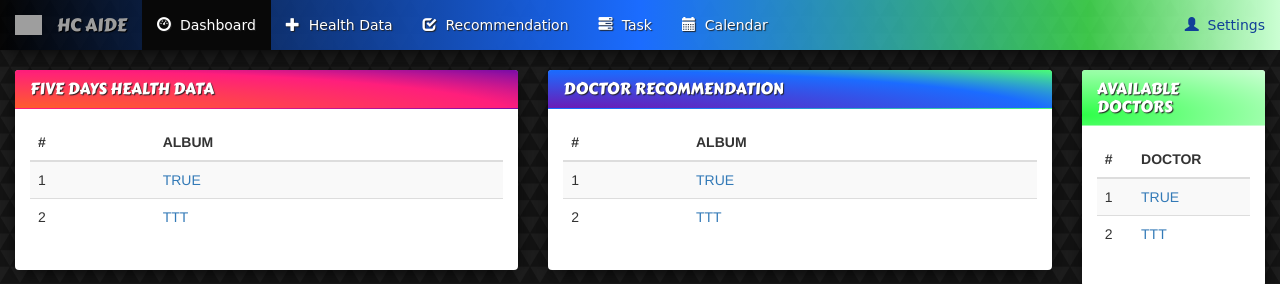
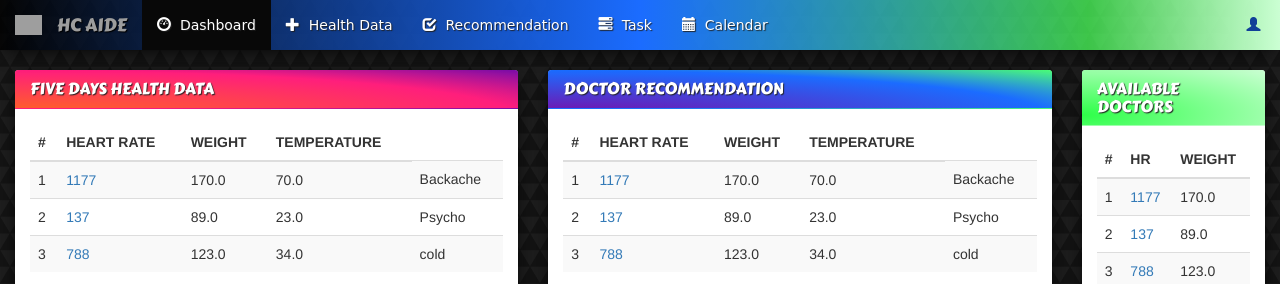
Before and after one commit to BIZZEW/HCA, a Django app: page /health/ in a window 1280 px wide. Shown: the top 284 px of the page. Run offline with Django 3.2, Linux system fonts and the light colour scheme; data comes from the database, SQL or seed files in the repository; both versions use the stored data as it was after the commit; some libraries are stand-ins or nearby versions; some web fonts are replaced; grey boxes are pictures that could not be loaded.

Commit message:
Second Commit by BillZ

```diff
--- a/health/templates/health/base.html
+++ b/health/templates/health/base.html
@@ -32,7 +32,7 @@
                         </a>
                     </li>
                     <li>
-                        <a href="{% url 'health:album-add' %}">
+                        <a href="{% url 'health:hdata-add' %}">
                             <div class="ssolutionn"><span class="glyphicon glyphicon-plus" aria-hidden="true"></span>&nbsp  Health Data</div>
                         </a>
                     </li>
@@ -55,7 +55,7 @@
 
                 <ul class="nav navbar-nav navbar-right">
                     <li class="">
-                        <a href="#" class="dropdown-toggle" data-toggle="dropdown" role="button" aria-expanded="true"><div class="ssolutionn" id="settt"><span class="glyphicon glyphicon-user" aria-hidden="true"></span>&nbsp; Settings</div></a>
+                        <a href="#" class="dropdown-toggle" data-toggle="dropdown" role="button" aria-expanded="true"><div class="ssolutionn" id="settt"><span class="glyphicon glyphicon-user" aria-hidden="true"></span>&nbsp; {{ user.username }}</div></a>
                         <ul class="dropdown-menu" role="menu">
                             <li class="">
                                 <a href="#">
--- a/health/templates/health/index.html
+++ b/health/templates/health/index.html
@@ -13,22 +13,27 @@
                                 <thead>
                                     <tr>
                                         <th>#</th>
-                                        <th>ALBUM</th>
+                                        <th>HEART RATE</th>
+                                        <th>WEIGHT</th>
+                                        <th>TEMPERATURE</th>
                                     </tr>
                                 </thead>
                                 <tbody>
-                                    {% for album in all_albums %}
+                                    {% for hdata in all_hdata %}
                                         {% if forloop.counter < 6%}
                                             <tr>
                                                 <td>{{ forloop.counter }}</td>
-                                                <td><a href = "{% url 'health:detail' album.id %}">{{ album.album_title }}</a></td>
+                                                <td><a href = "{% url 'health:detail' hdata.id %}">{{ hdata.heart_rate }}</a></td>
+                                                <td>{{ hdata.weight }}</td>
+                                                <td>{{ hdata.temperature }}</td>
+                                                <td>{{ hdata.note }}</td>
                                             </tr>
                                         {% endif %}
                                     {% endfor %}
                                 </tbody>
                             </table>
                         {% else %}
-                            <h3>You don't have any albums</h3>
+                            <h3>You don't have any data</h3>
                         {% endif %}
                     </div>
                 </div>
@@ -44,22 +49,27 @@
                                 <thead>
                                     <tr>
                                         <th>#</th>
-                                        <th>ALBUM</th>
+                                        <th>HEART RATE</th>
+                                        <th>WEIGHT</th>
+                                        <th>TEMPERATURE</th>
                                     </tr>
                                 </thead>
                                 <tbody>
-                                    {% for album in all_albums %}
+                                    {% for hdata in all_hdata %}
                                         {% if forloop.counter < 6%}
                                             <tr>
                                                 <td>{{ forloop.counter }}</td>
-                                                <td><a href = "{% url 'health:detail' album.id %}">{{ album.album_title }}</a></td>
+                                                <td><a href = "{% url 'health:detail' hdata.id %}">{{ hdata.heart_rate }}</a></td>
+                                                <td>{{ hdata.weight }}</td>
+                                                <td>{{ hdata.temperature }}</td>
+                                                <td>{{ hdata.note }}</td>
                                             </tr>
                                         {% endif %}
                                     {% endfor %}
                                 </tbody>
                             </table>
                         {% else %}
-                            <h3>You don't have any albums</h3>
+                            <h3>You don't have any data</h3>
                         {% endif %}
                     </div>
                 </div>
@@ -75,22 +85,24 @@
                                 <thead>
                                     <tr>
                                         <th>#</th>
-                                        <th>DOCTOR</th>
+                                        <th>HR</th>
+                                        <th>WEIGHT</th>
                                     </tr>
                                 </thead>
                                 <tbody>
-                                    {% for album in all_albums %}
+                                    {% for hdata in all_hdata %}
                                         {% if forloop.counter < 6%}
                                             <tr>
                                                 <td>{{ forloop.counter }}</td>
-                                                <td><a href = "{% url 'health:detail' album.id %}">{{ album.album_title }}</a></td>
+                                                <td><a href = "{% url 'health:detail' hdata.id %}">{{ hdata.heart_rate }}</a></td>
+                                                <td>{{ hdata.weight }}</td>
                                             </tr>
                                         {% endif %}
                                     {% endfor %}
                                 </tbody>
                             </table>
                         {% else %}
-                            <h3>You don't have any albums</h3>
+                            <h3>You don't have any data</h3>
                         {% endif %}
                     </div>
                 </div>
@@ -118,22 +130,27 @@
                                 <thead>
                                     <tr>
                                         <th>#</th>
-                                        <th>TASK</th>
+                                        <th>HEART RATE</th>
+                                        <th>WEIGHT</th>
+                                        <th>TEMPERATURE</th>
                                     </tr>
                                 </thead>
                                 <tbody>
-                                    {% for album in all_albums %}
+                                    {% for hdata in all_hdata %}
                                         {% if forloop.counter < 6%}
                                             <tr>
                                                 <td>{{ forloop.counter }}</td>
-                                                <td><a href = "{% url 'health:detail' album.id %}">{{ album.album_title }}</a></td>
+                                                <td><a href = "{% url 'health:detail' hdata.id %}">{{ hdata.heart_rate }}</a></td>
+                                                <td>{{ hdata.weight }}</td>
+                                                <td>{{ hdata.temperature }}</td>
+                                                <td>{{ hdata.note }}</td>
                                             </tr>
                                         {% endif %}
                                     {% endfor %}
                                 </tbody>
                             </table>
                         {% else %}
-                            <h3>You don't have any albums</h3>
+                            <h3>You don't have any data</h3>
                         {% endif %}
                     </div>
                 </div>
--- a/health/urls.py
+++ b/health/urls.py
@@ -9,18 +9,15 @@
 
     url(r'^register/$', views.UserFormView.as_view(), name='register'),
 
+    # /health/hdata/add/
+    url(r'hdata/add/$', views.HdataCreate.as_view(), name='hdata-add'),
+
+    # /health/hdata/2/
+    url(r'hdata/(?P<pk>[0-9]+)/$', views.HdataUpdate.as_view(), name='hdata-update'),
+
+    # /health/album/2/delete
+    url(r'hdata/(?P<pk>[0-9]+)/delete/$', views.HdataDelete.as_view(), name='hdata-delete'),
+
     # /health/<album_id>/
     url(r'^(?P<pk>[0-9]+)/$', views.DetailView.as_view(), name='detail'),
-
-    # /health/album/add/
-    url(r'album/add/$', views.AlbumCreate.as_view(), name='album-add'),
-
-    # /health/album/2/
-    url(r'album/(?P<pk>[0-9]+)/$', views.AlbumUpdate.as_view(), name='album-update'),
-
-    # /health/album/2/delete
-    url(r'album/(?P<pk>[0-9]+)/delete/$', views.AlbumDelete.as_view(), name='album-delete'),
-
-    # /health/<album_id>/favorite/
-    # url(r'^(?P<album_id>[0-9]+)/favorite/$', views.favorite, name='favorite'),
 ]
--- a/health/views.py
+++ b/health/views.py
@@ -52,41 +52,41 @@
 from django.contrib.auth import authenticate, login
 from django.views import generic
 from django.views.generic import View
-from .models import Album
+from .models import HealthData
 from .forms import UserForm
 
 
 class IndexView(generic.ListView):
     # model = Album
     template_name = 'health/index.html'
-    context_object_name = 'all_albums'
+    context_object_name = 'all_hdata'
 
     def get_queryset(self):
-        return Album.objects.all()
+        return HealthData.objects.all()
 
 
 class DetailView(generic.DetailView):
-    model = Album
+    model = HealthData
     template_name = 'health/detail.html'
 
 
-class AlbumCreate(CreateView, generic.ListView):
-    model = Album
-    fields = ['artist', 'album_title', 'genre', 'album_logo']
-    context_object_name = 'all_albums'
-    success_url = reverse_lazy('health:album-add')
+class HdataCreate(CreateView, generic.ListView):
+    model = HealthData
+    fields = ['heart_rate', 'weight', 'temperature', 'note']
+    context_object_name = 'all_hdata'
+    success_url = reverse_lazy('health:hdata-add')
 
 
-class AlbumUpdate(UpdateView, generic.ListView):
-    model = Album
-    context_object_name = 'all_albums'
-    fields = ['artist', 'album_title', 'genre', 'album_logo']
-    success_url = reverse_lazy('health:album-add')
+class HdataUpdate(UpdateView, generic.ListView):
+    model = HealthData
+    context_object_name = 'all_hdata'
+    fields = ['heart_rate', 'weight', 'temperature', 'note']
+    success_url = reverse_lazy('health:hdata-update')
 
 
-class AlbumDelete(DeleteView):
-    model = Album
-    success_url = reverse_lazy('health:album-add')
+class HdataDelete(DeleteView):
+    model = HealthData
+    success_url = reverse_lazy('health:hdata-add')
 
 
 class UserFormView(View):
```
Also changed, not shown: health/templates/health/healthdata_form.html (renamed from health/templates/health/album_form.html, +15 -9 lines), db.sqlite3.
